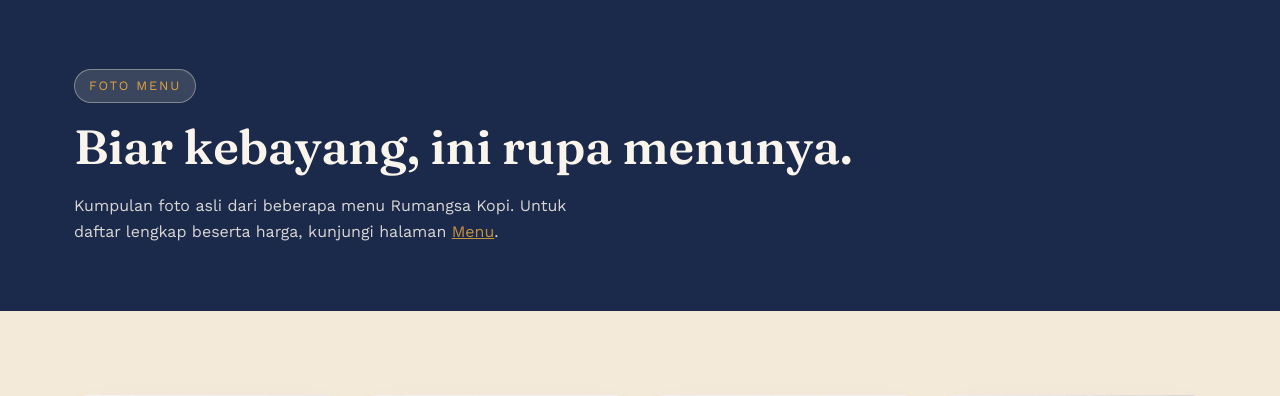
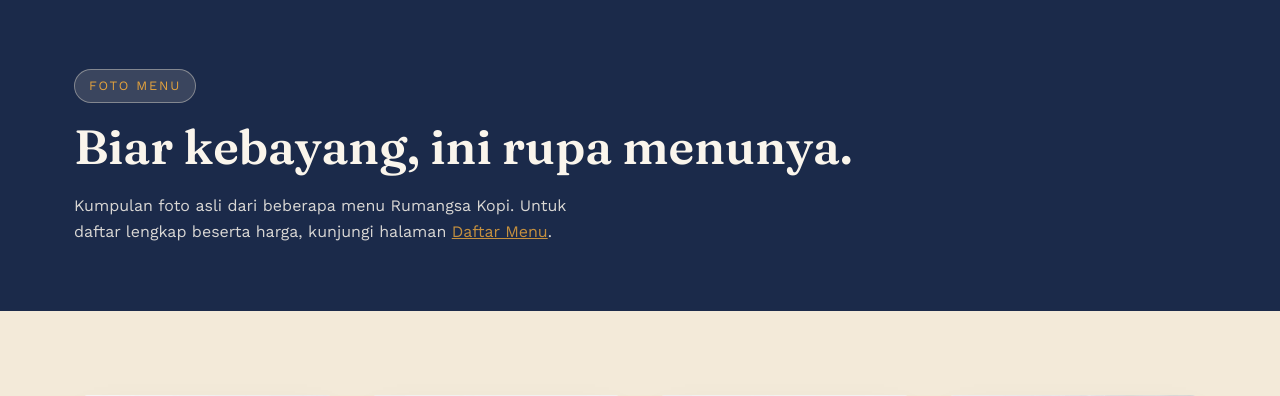
Before and after one commit to laptoploq77-art/Website-Rumangsa, a Flask app: page /foto-menu in a window 1280 px wide. Shown: the part 79-475 px from the top of the page. Run offline with Flask 3, Linux system fonts and the light colour scheme.

Commit message:
Update foto-menu.html

```diff
--- a/templates/foto-menu.html
+++ b/templates/foto-menu.html
@@ -7,7 +7,7 @@
   <div class="container">
     <span class="eyebrow">Foto Menu</span>
     <h1>Biar kebayang, ini rupa menunya.</h1>
-    <p style="max-width:54ch;opacity:.85;">Kumpulan foto asli dari beberapa menu Rumangsa Kopi. Untuk daftar lengkap beserta harga, kunjungi halaman <a href="{{ url_for('menu') }}" style="color:var(--gold);text-decoration:underline;">Menu</a>.</p>
+    <p style="max-width:54ch;opacity:.85;">Kumpulan foto asli dari beberapa menu Rumangsa Kopi. Untuk daftar lengkap beserta harga, kunjungi halaman <a href="{{ url_for('menu') }}" style="color:var(--gold);text-decoration:underline;">Daftar Menu</a>.</p>
   </div>
 </section>
 
```
